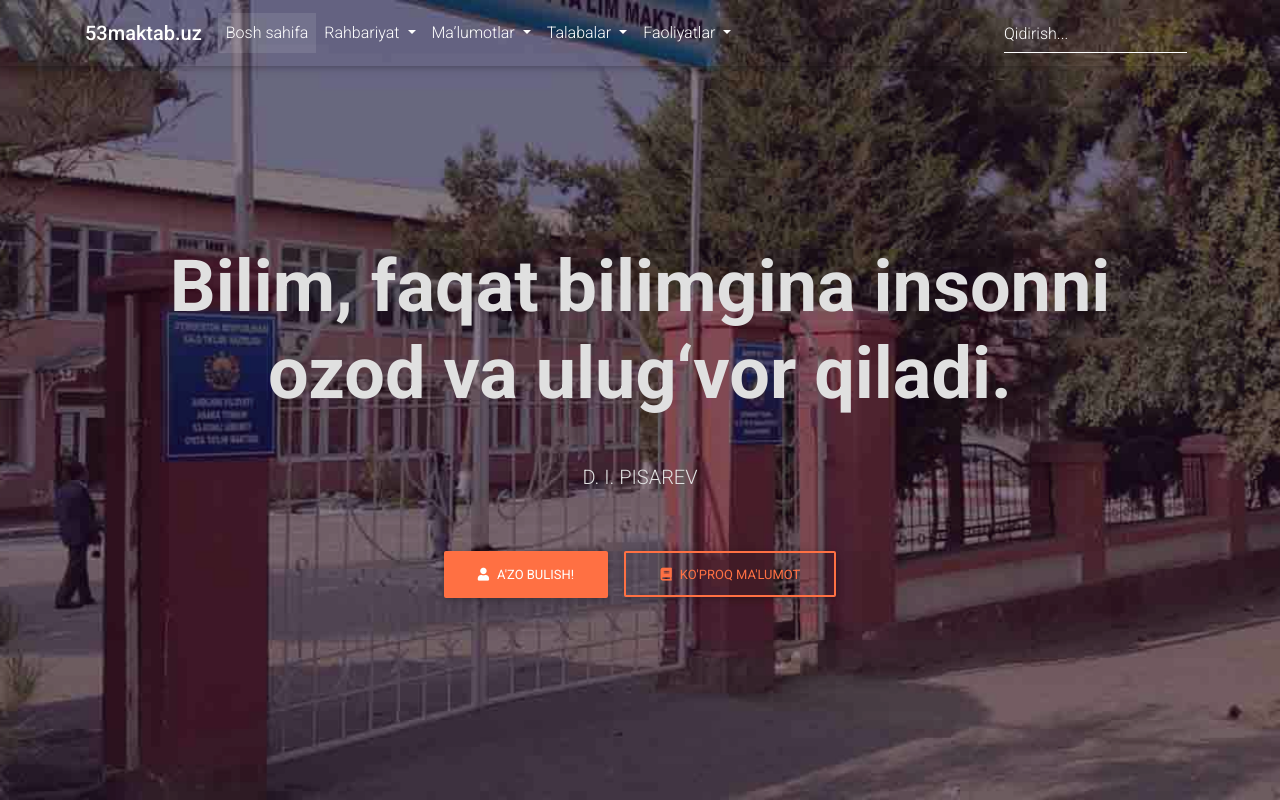
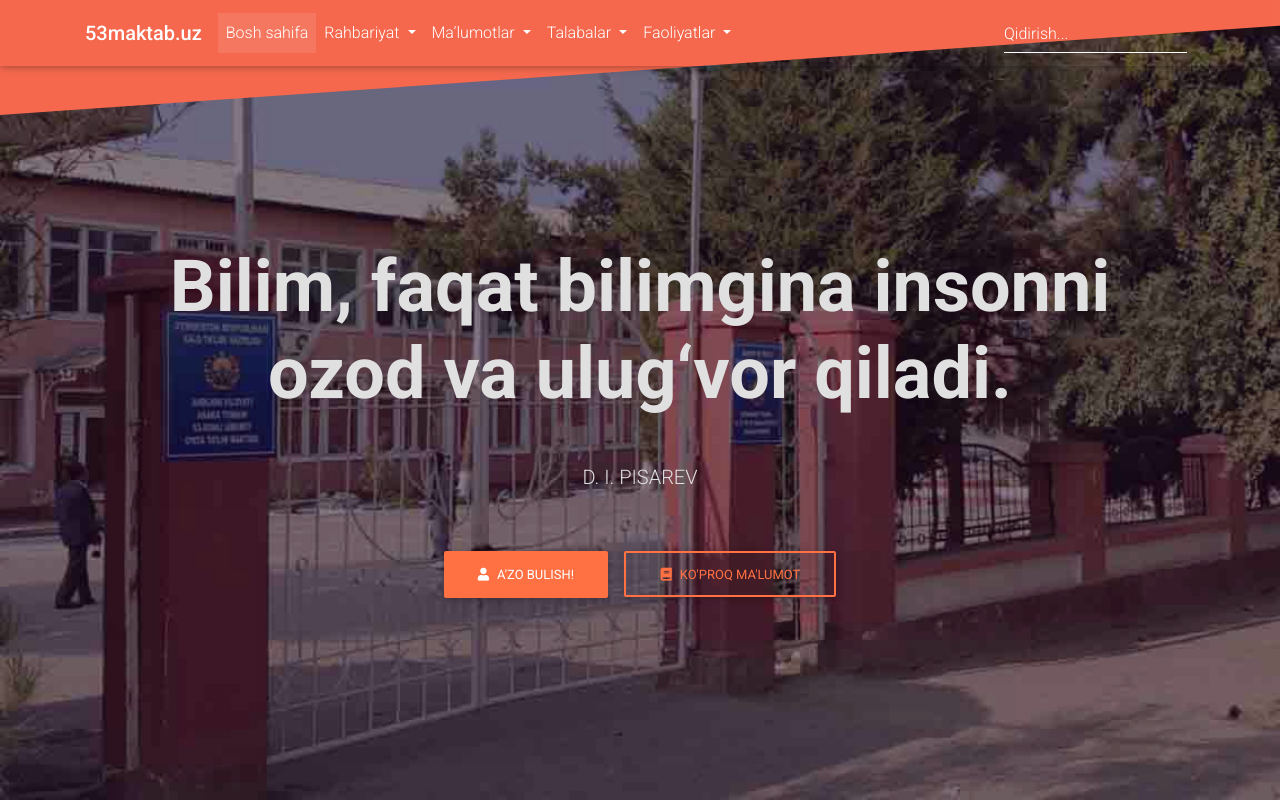
Before and after one commit to asakew/m53-mdb5, a plain HTML site: page index.html in a window 1280 px wide. Shown: the top 800 px of the page. Drawn offline with Linux system fonts and the light colour scheme.

Commit message:
+ header/shape-divider

```diff
--- a/css/style.css
+++ b/css/style.css
@@ -0,0 +1,20 @@
+.custom-shape-divider-top-1606317026 {
+    position: absolute;
+    top: 0;
+    left: 0;
+    width: 100%;
+    overflow: hidden;
+    line-height: 0;
+}
+
+.custom-shape-divider-top-1606317026 svg {
+    position: relative;
+    display: block;
+    width: calc(111% + 1.3px);
+    height: 115px;
+    transform: rotateY(180deg);
+}
+
+.custom-shape-divider-top-1606317026 .shape-fill {
+    fill: #ff7043;
+}
--- a/index.html
+++ b/index.html
@@ -123,6 +123,11 @@
 
   <!-- Full Page Intro -->
   <div class="view  jarallax" data-jarallax='{"speed": 0.2}' style="background-image: url('img/bg-header-v3.jpg'); background-repeat: no-repeat; background-size: cover; background-position: center center;">
+<div class="custom-shape-divider-top-1606317026">
+    <svg data-name="Layer 1" xmlns="http://www.w3.org/2000/svg" viewBox="0 0 1200 120" preserveAspectRatio="none">
+        <path d="M1200 120L0 16.48 0 0 1200 0 1200 120z" class="shape-fill"></path>
+    </svg>
+</div>
     <!-- Mask & flexbox options-->
     <div class="mask rgba-purple-slight d-flex justify-content-center align-items-center">
       <!-- Content -->
```
